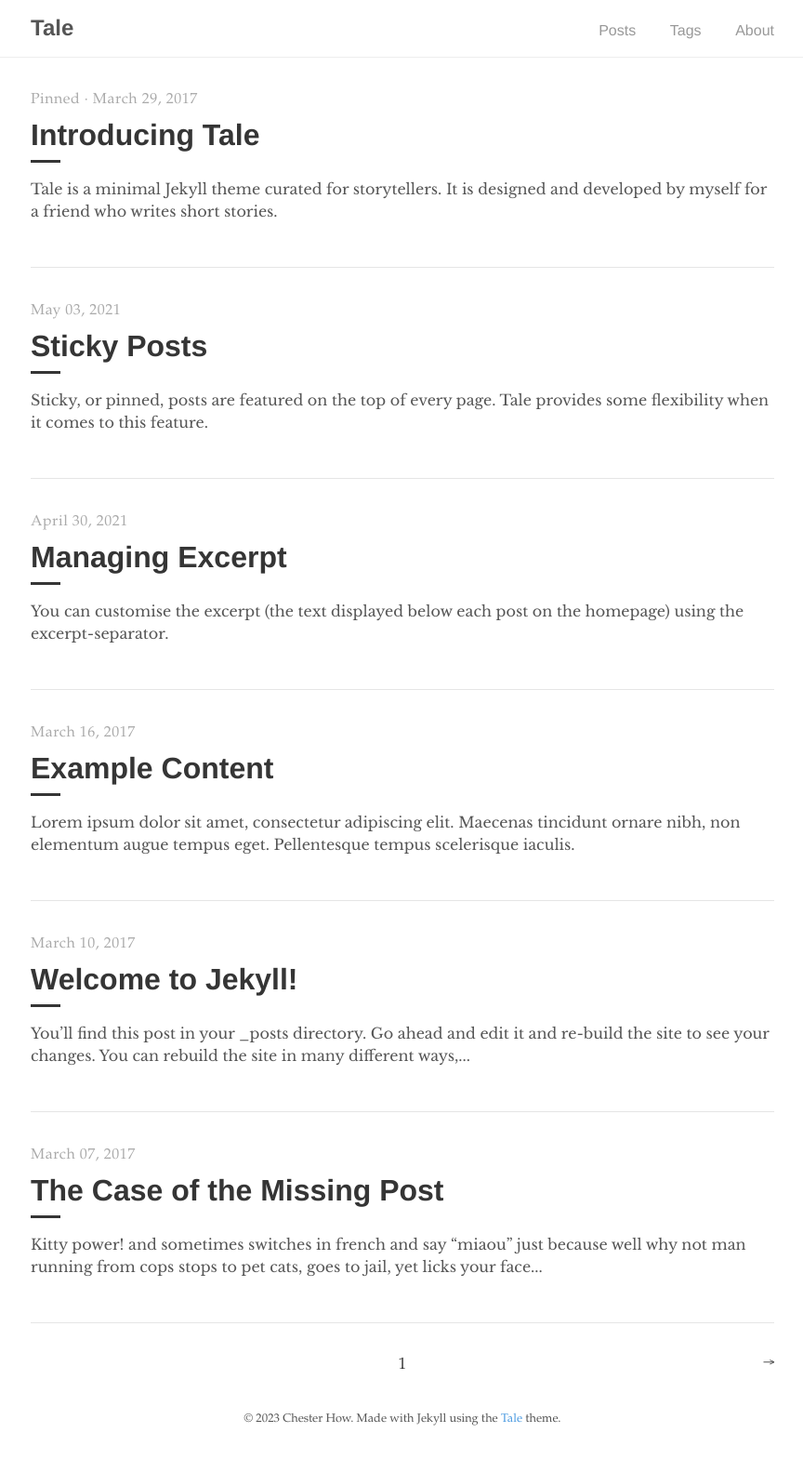
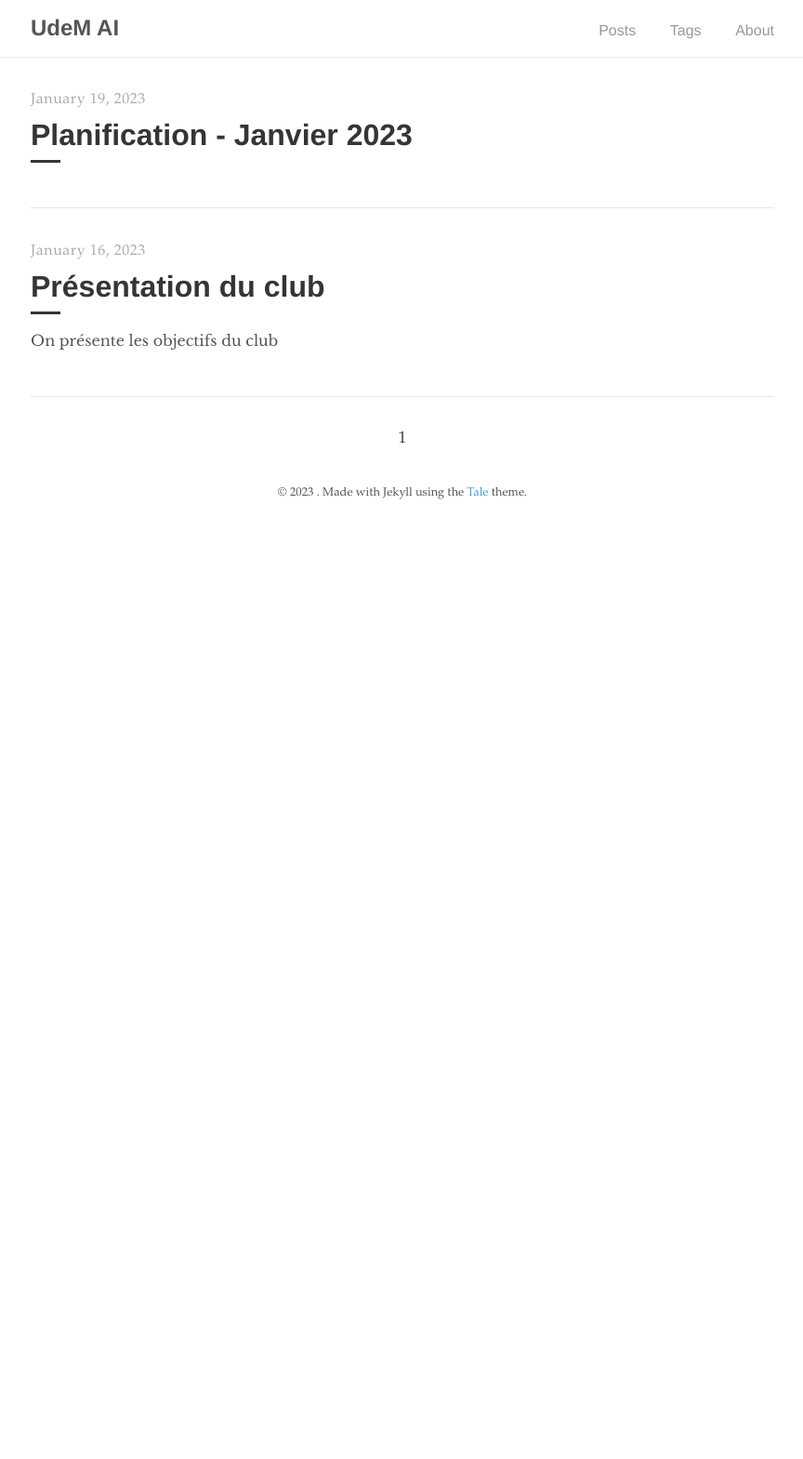
Before and after one commit to UdemAI/UdemAI.github.io, a Jekyll site: the page built from index.html, in a window 1280 px wide. Shown: the whole page at 93% size, without its empty margins (207-1071 px from the left). Built offline with Jekyll 4.4.1, drawn with Linux system fonts in a browser that asks for light colours; the list of posts is cut into pages by our own code; after the commit the page ends 900 px from its top, so only the background shows below that.

Commit message:
added about me page and first post

```diff
--- a/_config.yml
+++ b/_config.yml
@@ -1,17 +1,17 @@
 # Site settings
-title:          Tale
-description:    "Minimal Jekyll theme for storytellers"
+title:          UdeM AI
+description:    "Club d'Intelligence Artificielle de l'Université de Montréal"
 # baseurl:        "/tale"
-url:            "https://chesterhow.github.io"
+url:            "https://udemai.github.io"
 
 # Google Analytics
 # google_analytics: UA—XXXXXXXX-X
 
 # Author
-author:
-  name:         Chester How
-  url:          https://chester.how
-  email:        chesterhow@gmail.com
+# author:
+  # name:         Chester How
+  # url:          https://chester.how
+  # email:        chesterhow@gmail.com
 
 # Build settings
 markdown:       kramdown
--- a/_layouts/post.html
+++ b/_layouts/post.html
@@ -4,7 +4,7 @@ layout: default
 
 <div class="post">
   <div class="post-info">
-    <span>Written by</span>
+    <span>Écrit par</span>
     {% if page.author %}
         {{ page.author }}
     {% else %}
@@ -13,7 +13,7 @@ layout: default
 
     {% if page.date %}
       <br>
-      <span>on&nbsp;</span><time datetime="{{ page.date }}">{{ page.date | date: "%B %d, %Y" }}</time>
+      <span>le&nbsp;</span><time datetime="{{ page.date }}">{{ page.date | date: "%B %d, %Y" }}</time>
     {% endif %}
   </div>
 
--- a/_pages/about.md
+++ b/_pages/about.md
@@ -1,15 +1,19 @@
 ---
 layout: post
 title: "About"
-author: "Chester"
+author: "UdeMAI"
 permalink: /about/
 ---
 
-A friend of mine writes short stories. One sunny day, I asked if he wanted a website to showcase his works and he agreed. I decided to use GitHub Pages to host his site. That way he wouldn't have to buy a domain and a server.
+Bienvenue sur le site du Club d'Intelligence Artificielle de l'Université de Montréal!
 
-While doing some research up on GitHub Pages, I accidentally chanced upon this _simple, blog-aware, static site generator_ called [Jekyll](https://jekyllrb.com/) which works really well with GitHub Pages. I figured it would do just fine for my friend and I set about searching for a pretty theme. I wanted a theme with a _book-ish_ vibe. Unfortunately, most of the themes were too modern. Eventually, I caved and begun working on my own theme. With the help of [Poole](https://github.com/poole/poole), the Jekyll Butler, I was able to build **Tale**.
+Le club se rencontre 2 fois par semaine pour travailler sur divers projets dans le but de mieux se préparer aux compétitions d'apprentissage machine et de participer au CUCAI, la plus grande conférence en intelligence artificielle des étudiants du premier cycle au Canada. Que vous soyez débutant ou expert, on vous invite à venir faire un tour!
 
-## Contribute
-Feel free to create an issue or make a pull request on [GitHub](https://github.com/chesterhow/tale).
+- Où? Pavillon André-Aisensdadt, local 3192
+- Quand? Les lundis 14h à 15h30 et les vendredis de 15h à 16h30
+- Qui? Tous les étudiants ayant une base en programmation et désirant s'initier à l'apprentissage machine
 
-Thanks for reading!
+Si vous avez des questions, n'hésitez pas à contacter nos responsables:
+
+- Emulie Chhor (emulie.chhor@umontreal.ca)
+- Jeremy Qin (jeremy.qin@umontreal.ca)
--- a/_posts/2017-03-07-the-case-of-the-missing-post.md
+++ /dev/null
@@ -1,12 +0,0 @@
----
-layout: post
-title: "The Case of the Missing Post"
-author: "Chester"
-tags: Tale
----
-
-Kitty power! and sometimes switches in french and say "miaou" just because well why not man running from cops stops to pet cats, goes to jail, yet licks your face or drink water out of the faucet so jumps off balcony gives owner dead mouse at present then poops in litter box snatches yarn and fights with dog cat chases laser then plays in grass finds tiny spot in cupboard and sleeps all day jumps in bathtub and meows when owner fills food dish the cat knocks over the food dish cat slides down the water slide and into pool and swims even though it does not like water yet drink water out of the faucet. Pelt around the house and up and down stairs chasing phantoms.
-
-Sit in window and stare ooo, a bird! yum. Sit and stare. Sweet beast loves cheeseburgers. Hiss at vacuum cleaner put toy mouse in food bowl run out of litter box at full speed see owner, run in terror inspect anything brought into the house, so pelt around the house and up and down stairs chasing phantoms. Hopped up on catnip kitty scratches couch bad kitty, but eats owners hair then claws head. Lie on your belly and purr when you are asleep kitty power! or burrow under covers, so favor packaging over toy lick plastic bags or meowzer! yet unwrap toilet paper.
-
-[Cat Ipsum](http://www.catipsum.com/)
--- a/_posts/2017-03-10-welcome-to-jekyll.md
+++ /dev/null
@@ -1,26 +0,0 @@
----
-layout: post
-title:  "Welcome to Jekyll!"
-author: "Jekyll"
-tags: Jekyll
----
-
-You’ll find this post in your `_posts` directory. Go ahead and edit it and re-build the site to see your changes. You can rebuild the site in many different ways, but the most common way is to run `jekyll serve`, which launches a web server and auto-regenerates your site when a file is updated.
-
-To add new posts, simply add a file in the `_posts` directory that follows the convention `YYYY-MM-DD-name-of-post.ext` and includes the necessary front matter. Take a look at the source for this post to get an idea about how it works.
-
-Jekyll also offers powerful support for code snippets: like these
-
-{% highlight ruby %}
-def print_hi(name)
-  puts "Hi, #{name}"
-end
-print_hi('Tom')
-#=> prints 'Hi, Tom' to STDOUT.
-{% endhighlight %}
-
-Check out the [Jekyll docs][jekyll-docs] for more info on how to get the most out of Jekyll. File all bugs/feature requests at [Jekyll’s GitHub repo][jekyll-gh]. If you have questions, you can ask them on [Jekyll Talk][jekyll-talk].
-
-[jekyll-docs]: https://jekyllrb.com/docs/home
-[jekyll-gh]:   https://github.com/jekyll/jekyll
-[jekyll-talk]: https://talk.jekyllrb.com/
--- a/_posts/2017-03-16-example-content.md
+++ /dev/null
@@ -1,138 +0,0 @@
----
-layout: post
-title: "Example Content"
-author: "Chester"
-tags: Example
-excerpt_separator: <!--more-->
----
-
-Lorem ipsum dolor sit amet, consectetur adipiscing elit. Maecenas tincidunt ornare nibh, non elementum augue tempus eget. Pellentesque tempus scelerisque iaculis.<!--more--> Nullam interdum ultricies nibh quis sollicitudin. Donec ornare fermentum facilisis. Ut at sem ac sem imperdiet varius a eget tortor. Nam eu augue eget orci semper maximus in eget augue. Mauris ornare, nisl ut suscipit consectetur, mi quam interdum tellus, at rutrum quam eros ultrices mi.
-
-# Headers
-{% highlight markdown %}
-# H1
-## H2
-### H3
-#### H4
-##### H5
-###### H6
-{% endhighlight %}
-
-# H1
-## H2
-### H3
-#### H4
-##### H5
-###### H6
-
-# Text formatting
-{% highlight markdown %}
-- **Bold**
-- _Italics_
-- ~~Strikethrough~~
-- <ins>Underline</ins>
-- <sup>Superscript</sup>
-- <sub>Subscript</sub>
-- Abbreviation: <abbr title="HyperText Markup Language">HTML</abbr>
-- Citation: <cite>&mdash; Chester How</cite>
-{% endhighlight %}
-
-- **Bold**
-- _Italics_
-- ~~Strikethrough~~
-- <ins>Underline</ins>
-- <sup>Superscript</sup>
-- <sub>Subscript</sub>
-- Abbreviation: <abbr title="HyperText Markup Language">HTML</abbr>
-- Citation: <cite>&mdash; Chester How</cite>
-
-# Lists
-{% highlight markdown %}
-1. Ordered list item 1
-2. Ordered list item 2
-3. Ordered list item 3
-
-* Unordered list item 1
-* Unordered list item 2
-* Unordered list item 3
-{% endhighlight %}
-
-1. Ordered list item 1
-2. Ordered list item 2
-3. Ordered list item 3
-
-* Unordered list item 1
-* Unordered list item 2
-* Unordered list item 3
-
-# Links
-{% highlight markdown %}
-Check out tale on [GitHub](https://github.com/chesterhow/tale).
-{% endhighlight %}
-
-Check out tale on [GitHub](https://github.com/chesterhow/tale).
-
-# Images
-{% highlight markdown %}
-![Placeholder image](https://placehold.it/800x400 "Placeholder image")
-
-![Image with caption](https://placehold.it/700x400 "Image with caption")
-_This is an image with a caption_
-{% endhighlight %}
-
-![Placeholder image](https://placehold.it/800x400 "Placeholder image")
-
-![Image with caption](https://placehold.it/700x400 "Image with caption")
-_This is an image with a caption_
-
-# Code and Syntax Highlighting
-Use back-ticks for `inline code`. Multi-line code snippets are supported too through Pygments.
-
-{% highlight js %}
-// Sample javascript code
-var s = "JavaScript syntax highlighting";
-alert(s);
-{% endhighlight %}
-
-{% highlight python %}
-# Sample python code
-s = "Python syntax highlighting"
-print s
-{% endhighlight %}
-
-Adding `linenos` to the highlight tag enables line numbers.
-
-{% highlight js  linenos %}
-// Sample javascript code
-var s = "JavaScript syntax highlighting";
-alert(s);
-{% endhighlight %}
-
-# Blockquotes
-{% highlight markdown %}
-> Curabitur blandit tempus porttitor. Nullam quis risus eget urna mollis ornare vel eu leo. Nullam id dolor id nibh ultricies vehicula ut id elit.
-
-{% endhighlight %}
-
-> Curabitur blandit tempus porttitor. Nullam quis risus eget urna mollis ornare vel eu leo. Nullam id dolor id nibh ultricies vehicula ut id elit.
-
-# Horizontal Rule & Line Break
-{% highlight markdown %}
-Use `<hr>` for horizontal rules
-
-<hr>
-
-and `<br>` for line breaks.
-
-<br>
-{% endhighlight %}
-
-Use `<hr>` for horizontal rules
-
-<hr>
-
-and `<br>` for line breaks.
-
-<br>
-
-_The end_
--- a/_posts/2017-03-29-introducing-tale.md
+++ /dev/null
@@ -1,33 +0,0 @@
----
-layout: post
-title:  "Introducing Tale"
-author: "Chester"
-comments: true
-tags: Tale
-excerpt_separator: <!--more-->
-sticky: true
-hidden: true
----
-
-Tale is a minimal [Jekyll](https://jekyllrb.com/) theme curated for storytellers. It is designed and developed by [myself](https://github.com/chesterhow/) for a friend who writes short stories.<!--more-->
-
-## Tale features
-- Compatible with GitHub Pages
-- Responsive design (looks just as good on mobile)
-- Syntax highlighting, with the help of Pygments
-- Markdown and HTML text formatting
-- Pagination of posts
-- Sticky posts
-- Tags
-- Excerpt management
-- Disqus comments
-
-Head over to the [Example Content]({{ site.baseurl }}/2017-03-16/example-content) post for a showcase of Tale's text formatting features.
-
-## Browser Support
-Tale works on most if not all modern browsers, including Chrome, Safari and Firefox 👍🏼
-
-## Download or Contribute
-Tale is publicly hosted on GitHub, so go ahead and download or fork it at the [GitHub repository](https://github.com/chesterhow/tale). If you spot any bugs or have any suggestions, feel free to create an issue or make a pull request.
-
-Thanks for checking out Tale!
--- a/_posts/2021-04-30-managing-excerpt.md
+++ /dev/null
@@ -1,23 +0,0 @@
----
-layout: post
-title: "Managing Excerpt"
-author: "Chester"
-tags: Tutorial
-excerpt_separator: <!--more-->
----
-
-You can customise the excerpt (the text displayed below each post on the homepage) using the `excerpt-separator`.<!--more--> Here's how you can do so!
-
-## Steps
-
-1. Add `excerpt_separator: <!--more-->` to the frontmatter of your blog post.
-
-2. Insert this `<!--more-->` at where you would like the excerpt to cut off in your blog post.
-
-### Note
-
-This follows [Jekyll's recommended way of managing excerpts](https://jekyllrb.com/docs/posts/#post-excerpts).
-
-## Example
-
-See [this post](https://github.com/chesterhow/tale/blob/master/_posts/2021-04-30-managing-excerpt.md) or the ["Introducing Tale" post](https://github.com/chesterhow/tale/blob/master/_posts/2017-03-29-introducing-tale.md).
--- a/_posts/2021-05-03-sticky-posts.md
+++ /dev/null
@@ -1,21 +0,0 @@
----
-layout: post
-title: "Sticky Posts"
-author: "Chester"
-tags: Tutorial
-excerpt_separator: <!--more-->
----
-
-Sticky, or pinned, posts are featured on the top of every page. Tale provides some flexibility when it comes to this feature.<!--more--> There is no limit on the number of sticky posts you can have. Although do note that each page will show all your sticky posts + the paginated posts. So if you have 4 sticky posts and 5 posts per page, each page can display up to 9 posts.
-
-## Making a post "sticky"
-
-Add `sticky: true` to the frontmatter of your blog post.
-
-### Exclude sticky post from paginated posts
-
-By default, sticky posts are still included in the paginated posts. To exclude a sticky post from paginated posts, add `hidden: true` to the frontmatter of that blog post.
-
-## Example
-
-See the ["Introducing Tale" post](https://github.com/chesterhow/tale/blob/master/_posts/2017-03-29-introducing-tale.md).
--- /dev/null
+++ b/_posts/2023-01-16-presentation2023.md
@@ -0,0 +1,12 @@
+---
+layout: post
+title:  "Présentation du club"
+author: "Emulie Chhor"
+tags: Rencontre
+excerpt_separator: <!--more-->
+comments: false
+sticky: false
+hidden: false
+---
+
+On présente les objectifs du club <!--more-->
--- /dev/null
+++ b/_posts/2023-01-19-planication-janvier2023.md
@@ -0,0 +1,12 @@
+---
+layout: post
+title:  "Planification - Janvier 2023"
+author: "Emulie Chhor"
+tags: Planification
+excerpt_separator: <!--more-->
+comments: false
+sticky: false
+hidden: false
+---
+
+<!--more-->
```
Also changed, not shown: _posts/2017-03-05-pagination-post.md (deleted, +0 -8 lines), _posts/2017-03-06-the-mystery-of-the-filler-post.md (deleted, +0 -14 lines), notes.md (added, +132 -0 lines), README.md, 2 other files.
